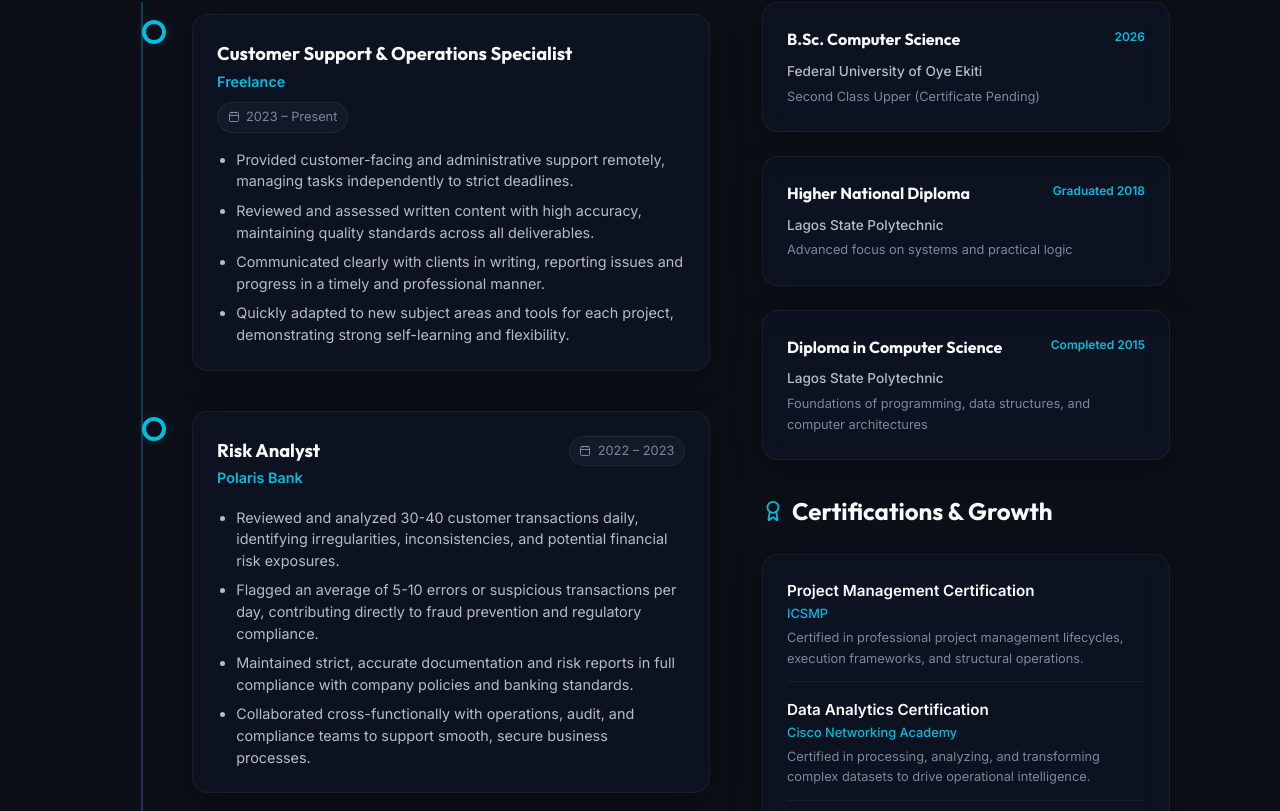
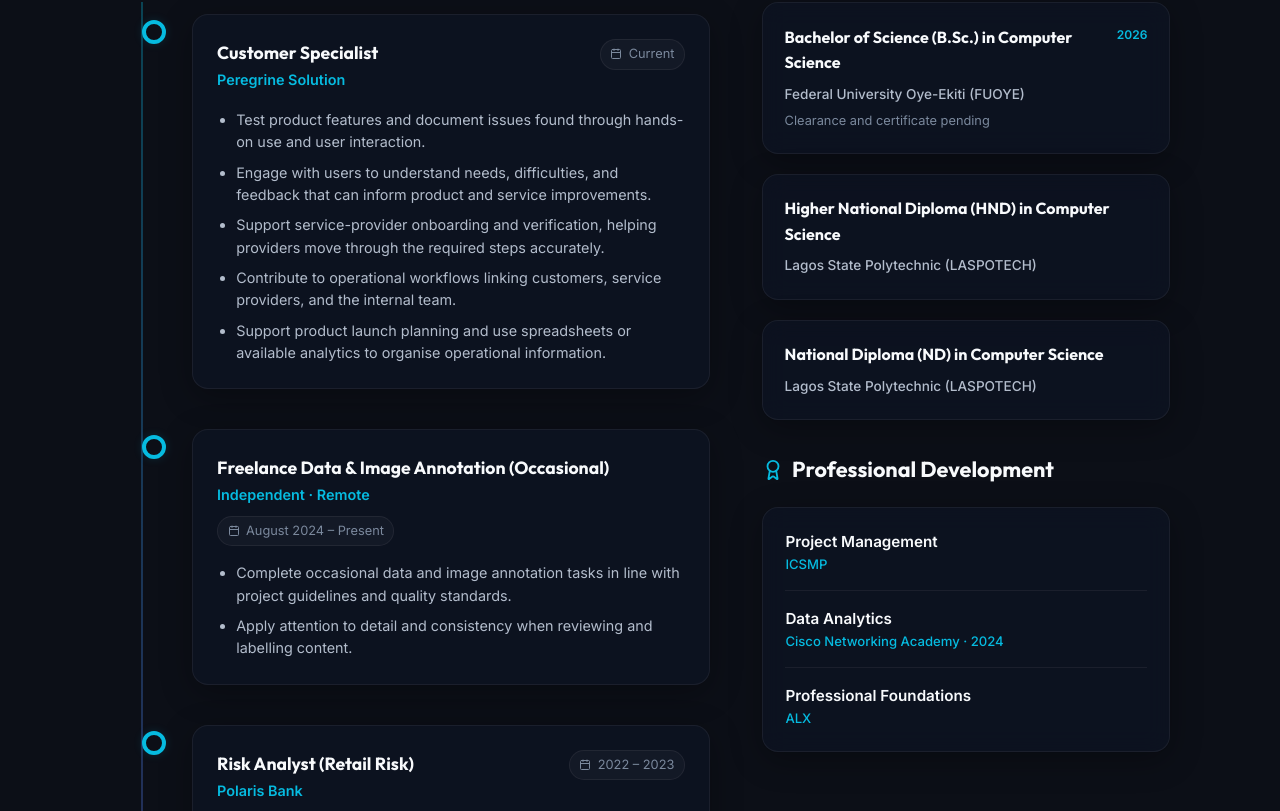
Before and after one commit to ARGS-PYH/Customer-Service, a React (Vite) app: page / in a window 1280 px wide. Shown: the part 2009-2820 px from the top of the page. Built offline with nearby package versions, Linux system fonts and the light colour scheme.

Commit message:
Correct experience, education, and training details

```diff
--- a/src/components/Experience.jsx
+++ b/src/components/Experience.jsx
@@ -4,92 +4,85 @@ import { Calendar, Briefcase, GraduationCap, Award } from 'lucide-react';
 export default function Experience() {
   const experiences = [
     {
-      role: 'Customer Support & Operations Specialist',
-      company: 'Freelance',
-      period: '2023 – Present',
-      type: 'remote',
+      role: 'Customer Specialist',
+      company: 'Peregrine Solution',
+      period: 'Current',
       achievements: [
-        'Provided customer-facing and administrative support remotely, managing tasks independently to strict deadlines.',
-        'Reviewed and assessed written content with high accuracy, maintaining quality standards across all deliverables.',
-        'Communicated clearly with clients in writing, reporting issues and progress in a timely and professional manner.',
-        'Quickly adapted to new subject areas and tools for each project, demonstrating strong self-learning and flexibility.'
+        'Test product features and document issues found through hands-on use and user interaction.',
+        'Engage with users to understand needs, difficulties, and feedback that can inform product and service improvements.',
+        'Support service-provider onboarding and verification, helping providers move through the required steps accurately.',
+        'Contribute to operational workflows linking customers, service providers, and the internal team.',
+        'Support product launch planning and use spreadsheets or available analytics to organise operational information.'
       ]
     },
     {
-      role: 'Risk Analyst',
-      company: 'Polaris Bank',
-      period: '2022 – 2023',
-      type: 'fintech',
+      role: 'Freelance Data & Image Annotation (Occasional)',
+      company: 'Independent · Remote',
+      period: 'August 2024 – Present',
       achievements: [
-        'Reviewed and analyzed 30-40 customer transactions daily, identifying irregularities, inconsistencies, and potential financial risk exposures.',
-        'Flagged an average of 5-10 errors or suspicious transactions per day, contributing directly to fraud prevention and regulatory compliance.',
-        'Maintained strict, accurate documentation and risk reports in full compliance with company policies and banking standards.',
-        'Collaborated cross-functionally with operations, audit, and compliance teams to support smooth, secure business processes.'
+        'Complete occasional data and image annotation tasks in line with project guidelines and quality standards.',
+        'Apply attention to detail and consistency when reviewing and labelling content.'
       ]
     },
     {
-      role: 'Customer Service Representative',
+      role: 'Risk Analyst (Retail Risk)',
+      company: 'Polaris Bank',
+      period: '2022 – 2023',
+      achievements: [
+        'Conducted retail risk analysis, reviewing information to identify discrepancies and potential concerns.',
+        'Prepared documentation and reports to support risk monitoring and decision-making.',
+        'Followed established procedures with attention to accuracy, record quality, and risk awareness.'
+      ]
+    },
+    {
+      role: 'Customer Service / Teller',
       company: 'Ecobank',
       period: '2019 – 2022',
-      type: 'banking',
       achievements: [
-        'Managed an average of 80-90 customer tickets daily across multiple communication channels, maintaining service quality in a high-volume environment.',
-        'Achieved a 60-70% full resolution rate per cycle through diligent follow-up and proactive ticket management.',
-        'Provided highly professional and accurate information on banking products, handling complaints and working toward timely resolutions.',
-        'Maintained accurate customer records and transaction details in strict compliance with confidentiality and data protection policies.'
+        'Handled customer enquiries, requests, and banking transactions accurately in line with established procedures.',
+        'Received customer complaints and worked towards professional, timely resolution.',
+        'Maintained accurate customer and transaction records while following applicable confidentiality requirements.'
       ]
     }
   ];
 
   const educations = [
     {
-      degree: 'B.Sc. Computer Science',
-      institution: 'Federal University of Oye Ekiti',
+      degree: 'Bachelor of Science (B.Sc.) in Computer Science',
+      institution: 'Federal University Oye-Ekiti (FUOYE)',
       period: '2026',
-      details: 'Second Class Upper (Certificate Pending)'
+      details: 'Clearance and certificate pending'
     },
     {
-      degree: 'Higher National Diploma',
-      institution: 'Lagos State Polytechnic',
-      period: 'Graduated 2018',
-      details: 'Advanced focus on systems and practical logic'
+      degree: 'Higher National Diploma (HND) in Computer Science',
+      institution: 'Lagos State Polytechnic (LASPOTECH)',
+      period: '',
+      details: ''
     },
     {
-      degree: 'Diploma in Computer Science',
-      institution: 'Lagos State Polytechnic',
-      period: 'Completed 2015',
-      details: 'Foundations of programming, data structures, and computer architectures'
+      degree: 'National Diploma (ND) in Computer Science',
+      institution: 'Lagos State Polytechnic (LASPOTECH)',
+      period: '',
+      details: ''
     }
   ];
 
   return (
     <section id="experience" style={{ padding: '2.5rem 0' }}>
       <div className="container">
-
-        {/* Section Header */}
         <div className="section-header">
-          <h2 className="gradient-text">Experience & Education</h2>
-          <p>A proven track record of operational accuracy and professional academic growth</p>
+          <h2 className="gradient-text">Experience &amp; Education</h2>
+          <p>Customer service, risk awareness, and practical digital product operations</p>
         </div>
 
-        {/* Outer Split Layout */}
-        <div style={{
-          display: 'grid',
-          gridTemplateColumns: '1.2fr 0.8fr',
-          gap: '2.5rem',
-          alignItems: 'start'
-        }} className="experience-grid">
-
-          {/* Left Column: Professional Experience Timeline */}
+        <div className="experience-grid" style={{
+          display: 'grid', gridTemplateColumns: '1.2fr 0.8fr',
+          gap: '2.5rem', alignItems: 'start'
+        }}>
           <div>
             <h3 style={{
-              fontFamily: 'var(--font-heading)',
-              fontSize: '1.5rem',
-              fontWeight: 700,
-              marginBottom: '2rem',
-              display: 'flex',
-              alignItems: 'center',
-              gap: '0.5rem'
+              fontFamily: 'var(--font-heading)', fontSize: '1.5rem', fontWeight: 700,
+              marginBottom: '2rem', display: 'flex', alignItems: 'center', gap: '0.5rem'
             }}>
               <Briefcase size={22} style={{ color: 'var(--accent)' }} />
               Professional Experience
@@ -97,105 +90,75 @@ export default function Experience() {
 
             <div className="timeline">
               {experiences.map((exp, index) => (
-                <div className="timeline-item animate-fade-in" key={index} style={{ animationDelay: `${index * 0.1}s` }}>
+                <div className="timeline-item animate-fade-in" key={exp.role} style={{ animationDelay: (index * 0.1) + 's' }}>
                   <div className="timeline-dot"></div>
                   <div className="glass-panel timeline-card">
-
-                    {/* Header Row */}
                     <div style={{
-                      display: 'flex',
-                      justifyContent: 'space-between',
-                      alignItems: 'start',
-                      flexWrap: 'wrap',
-                      gap: '0.5rem',
-                      marginBottom: '1rem'
+                      display: 'flex', justifyContent: 'space-between', alignItems: 'start',
+                      flexWrap: 'wrap', gap: '0.5rem', marginBottom: '1rem'
                     }}>
                       <div>
-                        <h4 style={{ fontFamily: 'var(--font-heading)', fontSize: '1.15rem', fontWeight: 700 }}>
+                        <h4 style={{ fontFamily: 'var(--font-heading)', fontSize: '1.1rem', fontWeight: 700 }}>
                           {exp.role}
                         </h4>
-                        <span style={{
-                          color: 'var(--accent)',
-                          fontWeight: 600,
-                          fontSize: '0.9rem'
-                        }}>
+                        <span style={{ color: 'var(--accent)', fontWeight: 600, fontSize: '0.9rem' }}>
                           {exp.company}
                         </span>
                       </div>
-
-                      {/* Period Badge */}
-                      <span style={{
-                        display: 'flex',
-                        alignItems: 'center',
-                        gap: '0.4rem',
-                        fontSize: '0.8rem',
-                        color: 'var(--text-muted)',
-                        padding: '0.25rem 0.6rem',
-                        borderRadius: '50px',
-                        background: 'rgba(255, 255, 255, 0.03)',
-                        border: '1px solid var(--border-color)'
-                      }}>
-                        <Calendar size={12} />
-                        {exp.period}
-                      </span>
+                      {exp.period && (
+                        <span style={{
+                          display: 'flex', alignItems: 'center', gap: '0.4rem', fontSize: '0.8rem',
+                          color: 'var(--text-muted)', padding: '0.25rem 0.6rem', borderRadius: '50px',
+                          background: 'rgba(255,255,255,0.03)', border: '1px solid var(--border-color)'
+                        }}>
+                          <Calendar size={12} /> {exp.period}
+                        </span>
+                      )}
                     </div>
 
-                    {/* Bullet Points */}
                     <ul style={{
-                      paddingLeft: '1.2rem',
-                      display: 'flex',
-                      flexDirection: 'column',
-                      gap: '0.5rem',
-                      color: 'var(--text-secondary)',
-                      fontSize: '0.9rem',
-                      lineHeight: '1.5'
+                      paddingLeft: '1.2rem', display: 'flex', flexDirection: 'column', gap: '0.5rem',
+                      color: 'var(--text-secondary)', fontSize: '0.9rem', lineHeight: '1.55'
                     }}>
-                      {exp.achievements.map((ach, idx) => (
-                        <li key={idx}>{ach}</li>
-                      ))}
+                      {exp.achievements.map((achievement) => <li key={achievement}>{achievement}</li>)}
                     </ul>
-
                   </div>
                 </div>
               ))}
             </div>
           </div>
 
-          {/* Right Column: Education & Development */}
           <div style={{ display: 'flex', flexDirection: 'column', gap: '2rem' }}>
-
-            {/* Education Timeline */}
             <div>
               <h3 style={{
-                fontFamily: 'var(--font-heading)',
-                fontSize: '1.5rem',
-                fontWeight: 700,
-                marginBottom: '2rem',
-                display: 'flex',
-                alignItems: 'center',
-                gap: '0.5rem'
+                fontFamily: 'var(--font-heading)', fontSize: '1.5rem', fontWeight: 700,
+                marginBottom: '2rem', display: 'flex', alignItems: 'center', gap: '0.5rem'
               }}>
-                <GraduationCap size={22} style={{ color: 'var(--accent)' }} />
-                Education
+                <GraduationCap size={22} style={{ color: 'var(--accent)' }} /> Education
               </h3>
 
-              <div style={{ display: 'flex', flexDirection: 'column', gap: '1.5rem' }}>
-                {educations.map((edu, index) => (
-                  <div key={index} className="glass-panel" style={{ padding: '1.5rem' }}>
-                    <div style={{ display: 'flex', justifyContent: 'space-between', alignItems: 'start', marginBottom: '0.5rem' }}>
+              <div style={{ display: 'flex', flexDirection: 'column', gap: '1.25rem' }}>
+                {educations.map((education) => (
+                  <div key={education.degree} className="glass-panel" style={{ padding: '1.35rem' }}>
+                    <div style={{
+                      display: 'flex', justifyContent: 'space-between', alignItems: 'start',
+                      gap: '0.5rem', marginBottom: '0.5rem'
+                    }}>
                       <h4 style={{ fontSize: '1rem', fontWeight: 700, fontFamily: 'var(--font-heading)' }}>
-                        {edu.degree}
+                        {education.degree}
                       </h4>
-                      <span style={{ fontSize: '0.75rem', color: 'var(--accent)', fontWeight: 600 }}>
-                        {edu.period}
-                      </span>
+                      {education.period && (
+                        <span style={{ fontSize: '0.75rem', color: 'var(--accent)', fontWeight: 600, whiteSpace: 'nowrap' }}>
+                          {education.period}
+                        </span>
+                      )}
                     </div>
                     <p style={{ fontSize: '0.85rem', fontWeight: 500, color: 'var(--text-secondary)' }}>
-                      {edu.institution}
+                      {education.institution}
                     </p>
-                    {edu.details && (
-                      <p style={{ fontSize: '0.8rem', color: 'var(--text-muted)', marginTop: '0.25rem' }}>
-                        {edu.details}
+                    {education.details && (
+                      <p style={{ fontSize: '0.8rem', color: 'var(--text-muted)', marginTop: '0.3rem' }}>
+                        {education.details}
                       </p>
                     )}
                   </div>
@@ -203,54 +166,34 @@ export default function Experience() {
               </div>
             </div>
 
-            {/* Certifications and Additional Training */}
             <div>
               <h3 style={{
-                fontFamily: 'var(--font-heading)',
-                fontSize: '1.5rem',
-                fontWeight: 700,
-                marginBottom: '1.5rem',
-                display: 'flex',
-                alignItems: 'center',
-                gap: '0.5rem'
+                fontFamily: 'var(--font-heading)', fontSize: '1.35rem', fontWeight: 700,
+                marginBottom: '1.25rem', display: 'flex', alignItems: 'center', gap: '0.5rem'
               }}>
-                <Award size={22} style={{ color: 'var(--accent)' }} />
-                Certifications & Growth
+                <Award size={22} style={{ color: 'var(--accent)' }} /> Professional Development
               </h3>
 
-              <div className="glass-panel" style={{ padding: '1.5rem', display: 'flex', flexDirection: 'column', gap: '1rem' }}>
-                <div style={{ borderBottom: '1px solid var(--border-color)', paddingBottom: '0.75rem' }}>
-                  <h4 style={{ fontSize: '0.95rem', fontWeight: 600 }}>Project Management Certification</h4>
-                  <p style={{ fontSize: '0.8rem', color: 'var(--accent)', fontWeight: 500 }}>ICSMP</p>
-                  <p style={{ fontSize: '0.8rem', color: 'var(--text-muted)', marginTop: '0.25rem' }}>Certified in professional project management lifecycles, execution frameworks, and structural operations.</p>
+              <div className="glass-panel" style={{ padding: '1.4rem', display: 'flex', flexDirection: 'column', gap: '1rem' }}>
+                <div style={{ borderBottom: '1px solid var(--border-color)', paddingBottom: '0.9rem' }}>
+                  <h4 style={{ fontSize: '0.95rem', fontWeight: 600 }}>Project Management</h4>
+                  <p style={{ fontSize: '0.82rem', color: 'var(--accent)', fontWeight: 500 }}>ICSMP</p>
                 </div>
-                <div style={{ borderBottom: '1px solid var(--border-color)', paddingBottom: '0.75rem' }}>
-                  <h4 style={{ fontSize: '0.95rem', fontWeight: 600 }}>Data Analytics Certification</h4>
-                  <p style={{ fontSize: '0.8rem', color: 'var(--accent)', fontWeight: 500 }}>Cisco Networking Academy</p>
-                  <p style={{ fontSize: '0.8rem', color: 'var(--text-muted)', marginTop: '0.25rem' }}>Certified in processing, analyzing, and transforming complex datasets to drive operational intelligence.</p>
+                <div style={{ borderBottom: '1px solid var(--border-color)', paddingBottom: '0.9rem' }}>
+                  <h4 style={{ fontSize: '0.95rem', fontWeight: 600 }}>Data Analytics</h4>
+                  <p style={{ fontSize: '0.82rem', color: 'var(--accent)', fontWeight: 500 }}>Cisco Networking Academy · 2024</p>
                 </div>
                 <div>
-                  <h4 style={{ fontSize: '0.95rem', fontWeight: 600 }}>Professional Foundation Program</h4>
-                  <p style={{ fontSize: '0.8rem', color: 'var(--accent)', fontWeight: 500 }}>ALX &nbsp;|&nbsp; Completed</p>
-                  <p style={{ fontSize: '0.8rem', color: 'var(--text-muted)', marginTop: '0.25rem' }}>Completed professional foundation and systems development training at ALX.</p>
+                  <h4 style={{ fontSize: '0.95rem', fontWeight: 600 }}>Professional Foundations</h4>
+                  <p style={{ fontSize: '0.82rem', color: 'var(--accent)', fontWeight: 500 }}>ALX</p>
                 </div>
               </div>
             </div>
-
           </div>
-
         </div>
-
       </div>
 
-      <style>{`
-        @media (max-width: 900px) {
-          .experience-grid {
-            grid-template-columns: 1fr !important;
-            gap: 3rem !important;
-          }
-        }
-      `}</style>
+      <style>{'@media (max-width: 900px) { .experience-grid { grid-template-columns: 1fr !important; gap: 3rem !important; } }'}</style>
     </section>
   );
 }
```
